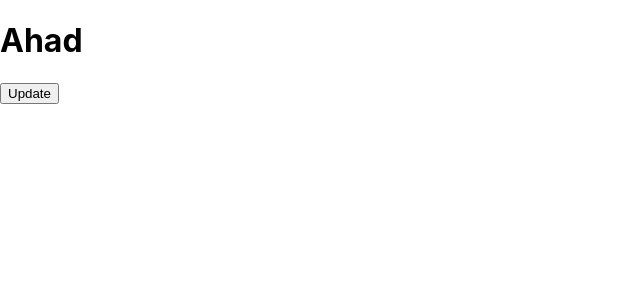
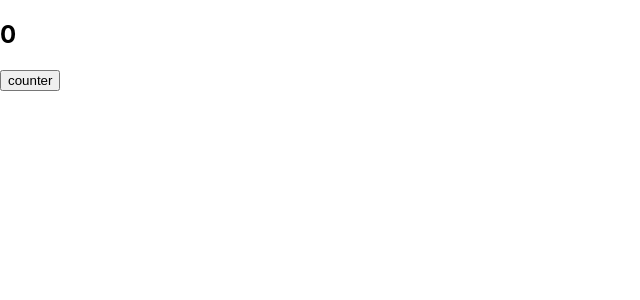
Before and after one commit to MuhammadAhmedLakhani/React-Advance, a React (Create React App) app: page / in a window 1280 px wide. Shown: the top 300 px of the page, without its empty margins (0-640 px from the left). Built offline with nearby package versions, Linux system fonts and the light colour scheme.

Commit message:
Hooks:useState

```diff
--- a/src/App.jsx
+++ b/src/App.jsx
@@ -1,18 +1,24 @@
 import logo from './logo.svg';
 import './App.css';
+import { useState } from 'react';
 
 function App() {
 
-  let name = "Ahad";
+  // let name = "Ahad";
 
-  const updateName = ()=>{
-    name = "Ahmed"
-    console.log(name)
-  }
+  // const updateName = ()=>{
+  //   name = "Ahmed"
+  //   console.log(name)
+  // }
+
+  let [counter,setCounter] = useState(0);
+
+  console.log(counter)
+
   return (
     <div>
-      <h1 >{name}</h1>
-      <button onClick={updateName}>Update</button>
+      <h2>{counter}</h2>
+      <button onClick={()=> setCounter(counter +1)}>counter</button>
     </div>
   );
 }
```
Also changed, not shown: src/nootes.txt.
